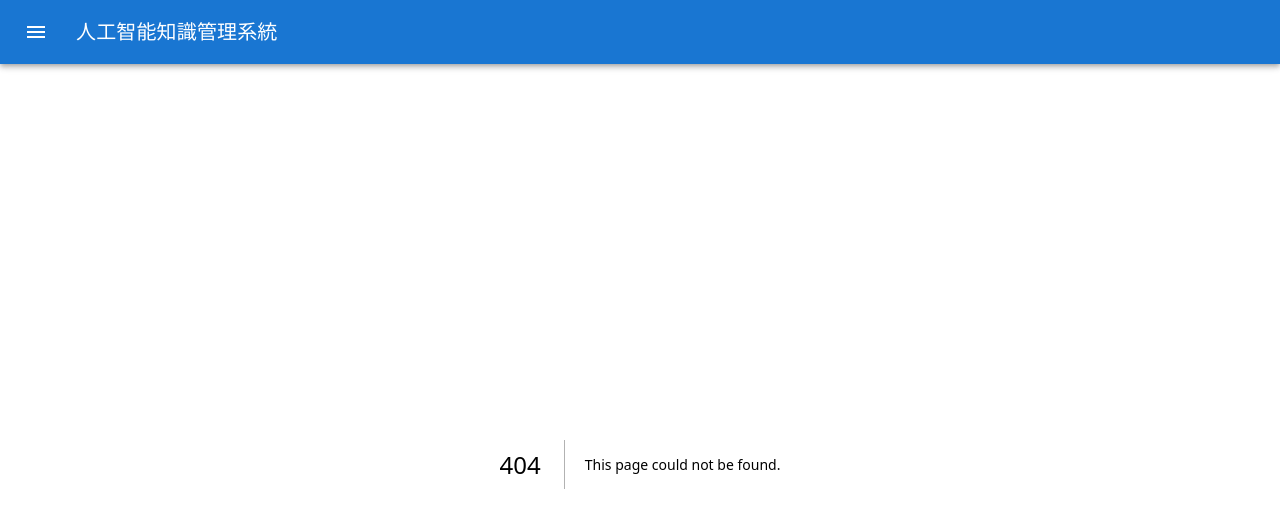
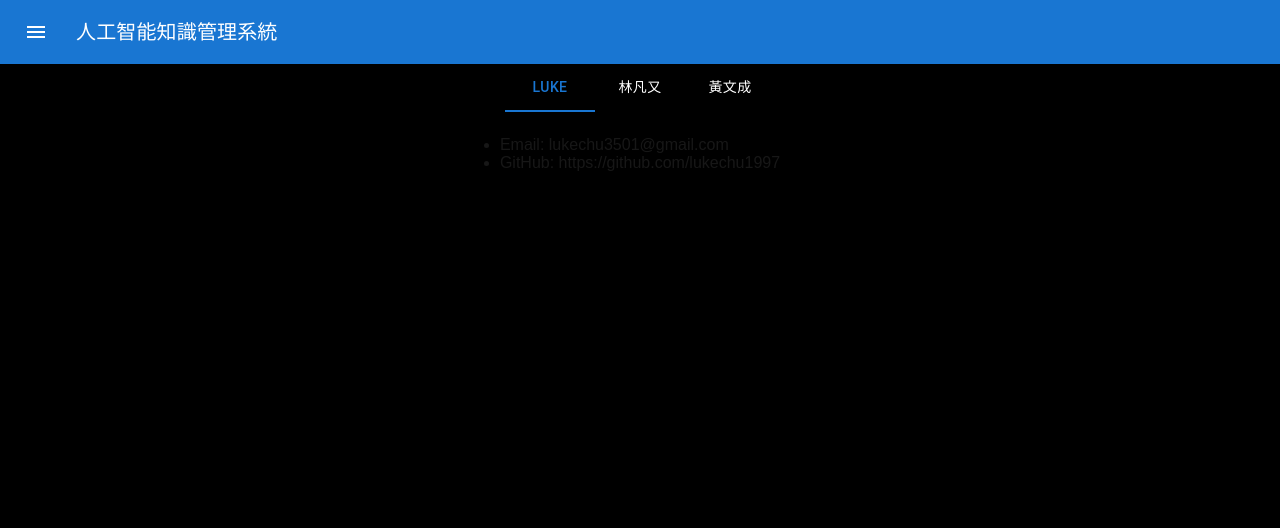
Before and after one commit to ittrainec240813/pcb_defect_detect_frontend, a Next.js app: page /about in a window 1280 px wide. Before the commit this address had no page. Shown: the top 528 px of the page. Built offline with nearby package versions, Linux system fonts and the light colour scheme.

Commit message:
add about page

```diff
--- /dev/null
+++ b/app/about/about.json
@@ -0,0 +1,23 @@
+{
+  "titles": {
+    "email": "Email",
+    "github": "GitHub"
+  },
+  "contents": [
+    {
+      "name": "Luke",
+      "email": "lukechu3501@gmail.com",
+      "github": "https://github.com/lukechu1997"
+    },
+    {
+      "name": "林凡又",
+      "email": "diane93.lin@gmail.com",
+      "github": "https://github.com/Diane-mg11"
+    },
+    {
+      "name": "黃文成",
+      "email": "284qu4qu4284@gmail.com",
+      "github": "https://github.com/Woonchen"
+    }
+  ]
+}
--- /dev/null
+++ b/app/about/page.tsx
@@ -0,0 +1,70 @@
+"use client"
+
+import { Box,Tab, Tabs } from "@mui/material";
+import aboutJson from "./about.json";
+import React, { useState } from "react";
+import styled from "@emotion/styled";
+
+interface AboutContentItem {
+  name: string;
+  email?: string;
+  github?: string;
+}
+
+interface TabPanelProps {
+  children?: React.ReactNode;
+  index: number;
+  value: number;
+}
+
+function CustomTabPanel(props: TabPanelProps) {
+  const { children, value, index, ...other } = props;
+
+  return (
+    <div
+      role="tabpanel"
+      hidden={value !== index}
+      id={`simple-tabpanel-${index}`}
+      aria-labelledby={`simple-tab-${index}`}
+      {...other}
+    >
+      {value === index && <Box sx={{ p: 3 }}>{children}</Box>}
+    </div>
+  );
+}
+
+const StyledContainer = styled("div")({
+  width: "100%",
+  display: "flex",
+  justifyContent: "center",
+  alignItems: "center",
+  flexDirection: "column"
+})
+
+export default function About() {
+  const [currentTab, setCurrentTab] = useState<number>(0);
+
+  const aboutTabs = aboutJson.contents.map(item => item.name)
+
+  const aboutContentList: AboutContentItem[] = aboutJson.contents
+
+  return (
+    <StyledContainer>
+      <Tabs value={currentTab} onChange={(event, newValue) => setCurrentTab(newValue)}>
+        {aboutTabs.map((tab, index) => (
+          <Tab sx={{color: "white"}} key={index} label={tab} value={index} />
+        ))}
+      </Tabs>
+      <div>
+        {aboutContentList.map((item, tabIndex) => (
+          <CustomTabPanel value={currentTab} index={tabIndex} key={tabIndex}>
+            <ul>
+              {item.email ? <li>Email: {item.email}</li> : null}
+              {item.github ? <li>GitHub: {item.github}</li> : null}
+            </ul>
+          </CustomTabPanel>
+        ))}
+      </div>
+    </StyledContainer>
+  )
+}
--- a/components/MainDrawer.tsx
+++ b/components/MainDrawer.tsx
@@ -14,6 +14,7 @@ import { useRouter } from "next/navigation";
 import ChevronLeftIcon from '@mui/icons-material/ChevronLeft';
 import HomeIcon from '@mui/icons-material/Home';
 import ChatIcon from '@mui/icons-material/Chat';
+import InfoIcon from '@mui/icons-material/Info';
 
 interface MainDrawerProps extends DrawerProps {
   open: boolean;
@@ -42,6 +43,11 @@ const MainDrawer:React.FC<MainDrawerProps> = ({ open, onSetDrawer }) => {
       title: "Chat",
       icon: <ChatIcon sx={{color: "white", mr: "1px"}} />,
       route: "/rag"
+    },
+    {
+      title: "About",
+      icon: <InfoIcon sx={{color: "white", mr: "1px"}} />,
+      route: "/about"
     }
   ]
 
```
